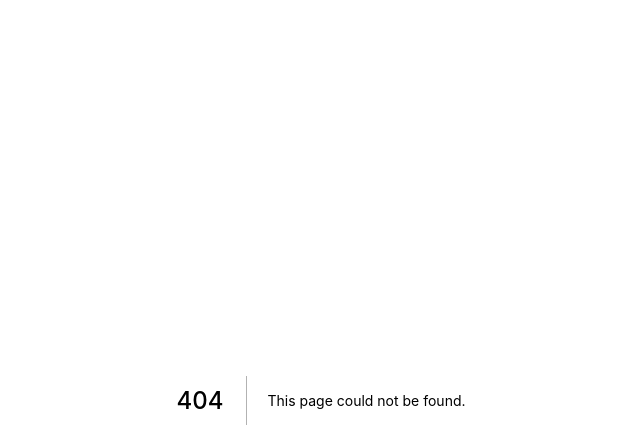
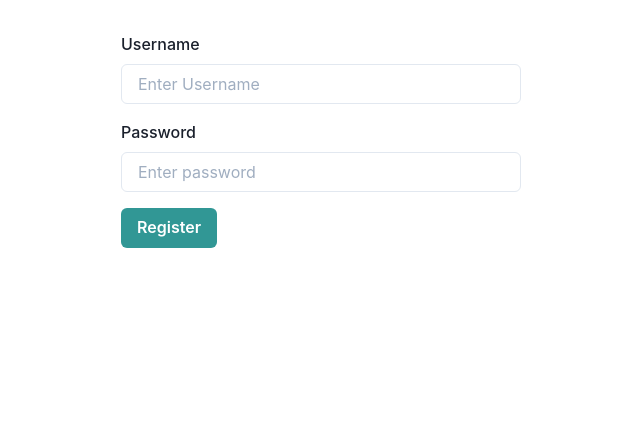
Before and after one commit to dpak1999/dreddit-frontend, a Next.js app: page /register in a window 1280 px wide. Before the commit this address had no page. Shown: the top 448 px of the page, without its empty margins (319-959 px from the left). Built offline with nearby package versions, Linux system fonts and the light colour scheme.

Commit message:
add : register page ui

```diff
--- /dev/null
+++ b/src/components/Wrapper.tsx
@@ -0,0 +1,24 @@
+/** @format */
+
+import { Box } from "@chakra-ui/layout";
+import React from "react";
+
+interface WrapperProps {
+  variant?: "small" | "regular";
+}
+
+export const Wrapper: React.FC<WrapperProps> = ({
+  children,
+  variant = "regular",
+}) => {
+  return (
+    <Box
+      maxW={variant === "regular" ? "800px" : "400px"}
+      w="100%"
+      mx="auto"
+      mt={8}
+    >
+      {children}
+    </Box>
+  );
+};
--- /dev/null
+++ b/src/pages/register.tsx
@@ -0,0 +1,58 @@
+/** @format */
+
+import React from "react";
+import { Field, Form, Formik } from "formik";
+import {
+  FormControl,
+  FormLabel,
+  Input,
+  FormErrorMessage,
+  Button,
+  Box,
+} from "@chakra-ui/react";
+import { Wrapper } from "../components/Wrapper";
+import { InputField } from "../components/InputField";
+
+interface registerProps {}
+
+const Register: React.FC<registerProps> = ({}) => {
+  return (
+    <Wrapper variant="small">
+      <Formik
+        initialValues={{ username: "", password: "" }}
+        onSubmit={(values) => {
+          console.log(values);
+        }}
+      >
+        {({ isSubmitting }) => (
+          <Form>
+            <InputField
+              name="username"
+              label="Username"
+              placeholder="Enter Username"
+              type="text"
+            />
+            <Box mt={4}>
+              <InputField
+                name="password"
+                label="Password"
+                placeholder="Enter password"
+                type="password"
+              />
+            </Box>
+            <Button
+              mt={4}
+              type="submit"
+              isLoading={isSubmitting}
+              variant="solid"
+              colorScheme="teal"
+            >
+              Register
+            </Button>
+          </Form>
+        )}
+      </Formik>
+    </Wrapper>
+  );
+};
+export default Register;
```
